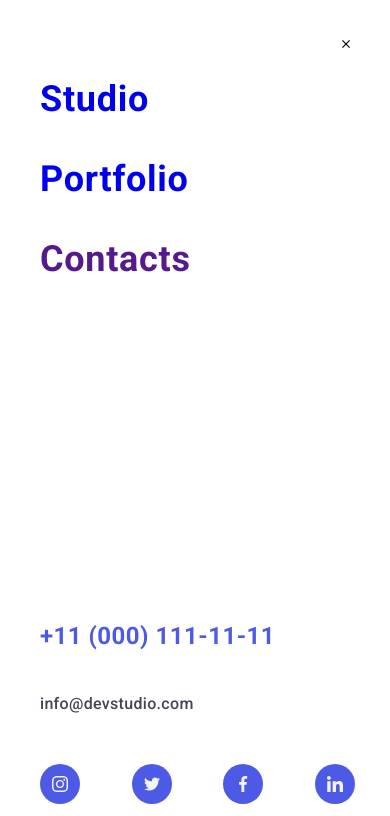
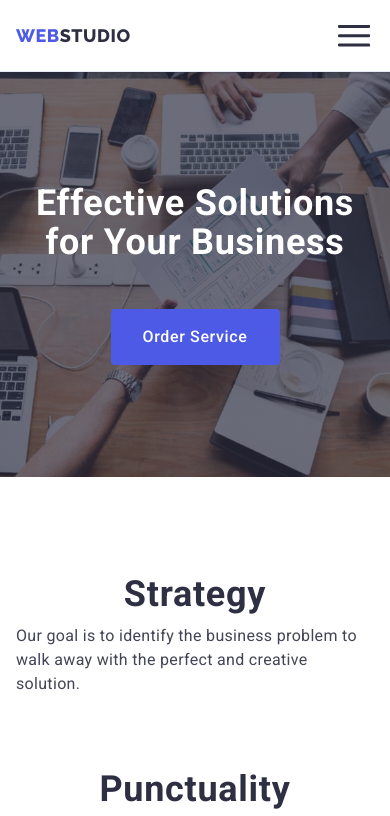
Before and after one commit to SvitlanaHu/goit-markup-hw-06, a plain HTML site: page index.html in a window 390 px wide. Shown: the top 816 px of the page. Drawn offline with nearby package versions, Linux system fonts and the light colour scheme.

Commit message:
Update style.css

```diff
--- a/css/style.css
+++ b/css/style.css
@@ -1088,6 +1088,13 @@ input {
     height: 100vh;
     background-color: var(--white);
     padding: 80px 35px 40px 40px;
+    z-index: 999;
+    transform: translateX(100%);
+    transition: transform 250ms cubic-bezier(0.4, 0, 0.2, 1);
+  }
+
+  .menu-container.is-open {
+    transform: translateX(0);
   }
 
   .mobile-menu {
```
